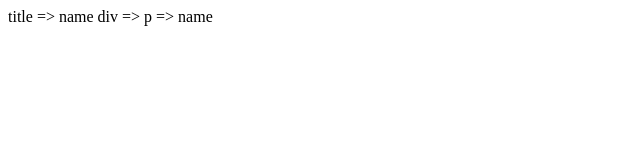
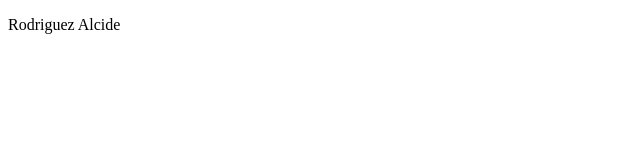
Before and after one commit to TrueFisherKing/inClassQuiz-2-10-2018, a plain HTML site: page index.html in a window 1280 px wide. Shown: the whole page, without its empty margins (0-640 px from the left). Drawn offline with Linux system fonts and the light colour scheme.

Commit message:
second commit

```diff
--- a/index.html
+++ b/index.html
@@ -1,3 +1,14 @@
-<div>title => name
+<!DOCTYPE HTML>
+<html>
 
-div => p => name</div>
+<head>
+<title> Rodriguez </title>
+</head>
+
+<body>
+<div>
+<p> Rodriguez Alcide </P>
+ </div>
+
+</body>
+</html>
```
